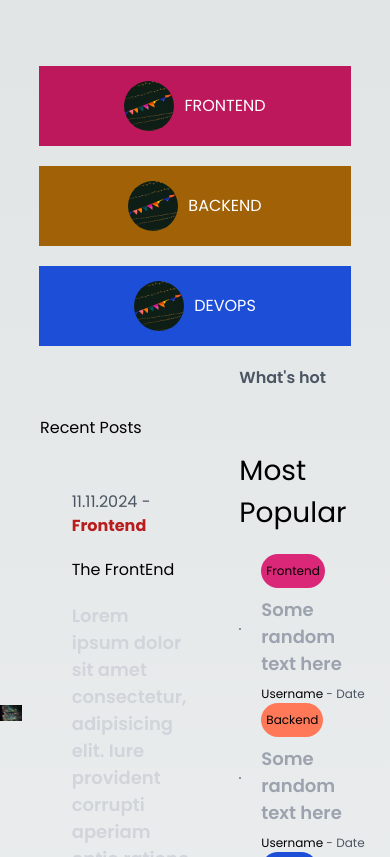
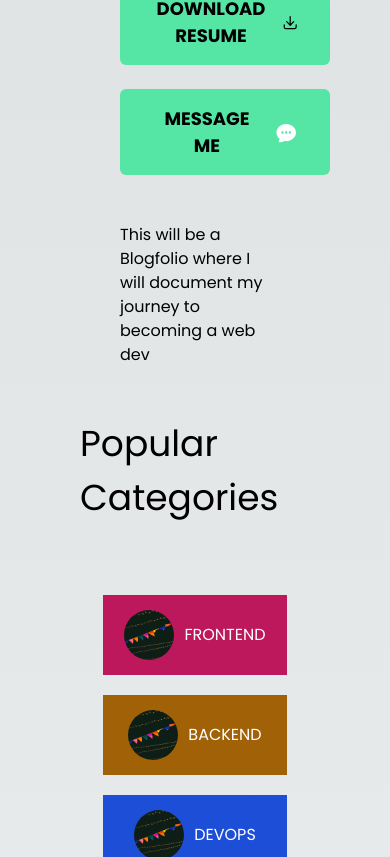
Before and after one commit to Rzvone/blogfolioc, a Next.js app: page / in a window 390 px wide. Shown: the part 1143-2000 px from the top of the page. Built offline with nearby package versions, Linux system fonts and the light colour scheme.

Commit message:
added some styling for posts

```diff
--- a/src/app/page.tsx
+++ b/src/app/page.tsx
@@ -6,7 +6,7 @@ import Menu from "@/components/menu/Menu";
 
 export default function Home() {
   return (
-      <div className="min-h-[100vh] mx-auto">
+      <div className="min-h-[100vh] mx-auto ml-20 mr-20">
         <Hero />
         <CategoryList />
         <div className="content flex gap-[50px]">
--- a/src/components/card/Card.tsx
+++ b/src/components/card/Card.tsx
@@ -4,17 +4,18 @@ import React from "react";
 
 const Card = () => {
   return (
-    <div className="mb-[50px] flex gap-[50px] items-center">
-      <div className="flex-1 h-[350px] relative">
+    <div className="mb-[50px] flex gap-[50px] items-center select-none">
+      <div className="flex-1 h-[350px] relative lg:block sm:hidden xs:hidden">
         <Image
           src="/images/images/code.jpg"
           alt="code"
           width={400}
           height={400}
           className="object-cover"
+          draggable={false}
         />
       </div>
-      <div className="flex-1 flex flex-col gap-[20px]">
+      <div className="flex-1 flex flex-col gap-[20px] 2xl:mr-[200px] ">
         <div className="details">
             <span className="text-gray-600">11.11.2024 - </span>
             <span className="text-red-700 font-bold">Frontend</span>
--- a/src/components/cardList/CardList.tsx
+++ b/src/components/cardList/CardList.tsx
@@ -5,8 +5,8 @@ import Card from '../card/Card'
 
 const CardList = () => {
   return (
-    <div className='flex-5'>
-      <h1 className='my-[50px] ml-10'>Recent Posts</h1>
+    <div className='flex-5 select-none'>
+      <h1 className='my-[50px] ml-10 text-[28px]'>Recent Posts</h1>
       <div className='posts'>
         <Card />
         <Card />
--- a/src/components/menu/Menu.tsx
+++ b/src/components/menu/Menu.tsx
@@ -4,9 +4,9 @@ import React from 'react'
 
 const Menu = () => {
   return (
-    <div className='flex-2 mr-5'>
+    <div className='flex-2 mr-5 sm:hidden md:block xs:hidden 2xs:hidden 3xs:hidden select-none'>
       <h2 className='text-gray-600 text-[16px] font-semibold'>What&apos;s hot</h2>
-      <h1 className='text-[28px] mt-[60px] mb-5'>Most Popular</h1>
+      <h1 className='text-[28px] mt-[40px] mb-5'>Most Popular</h1>
       <div className='items'>
         <Link href='/' className='flex items-center gap-[20px]' >
           <div className='flex-1 aspect-square relative'>
@@ -16,6 +16,7 @@ const Menu = () => {
               width={400}
               height={400}
               className='w-full rounded-full border border-slate-600 object-cover'
+              draggable={false}
             />
           </div>
           <div className='flex flex-4 flex-col gap-2'>
@@ -35,6 +36,7 @@ const Menu = () => {
               width={400}
               height={400}
               className='w-full rounded-full border border-slate-600 object-cover'
+              draggable={false}
             />
           </div>
           <div className='flex flex-4 flex-col gap-2'>
@@ -54,6 +56,7 @@ const Menu = () => {
               width={400}
               height={400}
               className='w-full rounded-full border border-slate-600 object-cover'
+              draggable={false}
             />
           </div>
           <div className='flex flex-4 flex-col gap-2'>
--- a/src/components/navbar/Navbar.tsx
+++ b/src/components/navbar/Navbar.tsx
@@ -9,7 +9,7 @@ import Image from 'next/image'
 const Navbar = () => {
 
   return (
-    <div className='container-nav select-none'>
+    <div className='container-nav select-none z-[1000000]'>
       <div className='social'>
         <Image src="/images/icons/facebook.png" alt="facebook" width={24} height={24}/>
         <Image src="/images/icons/facebook.png" alt="instagram" width={24} height={24}/>
```
